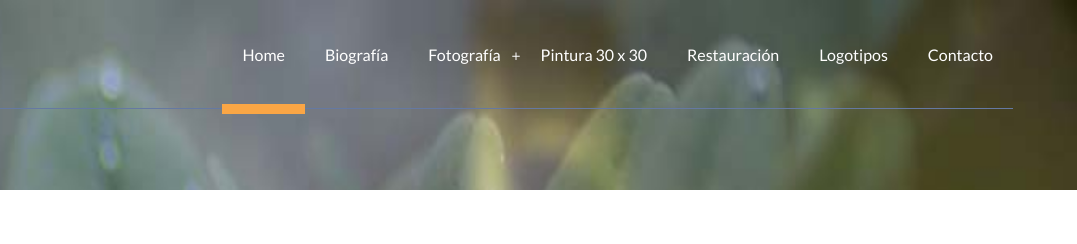
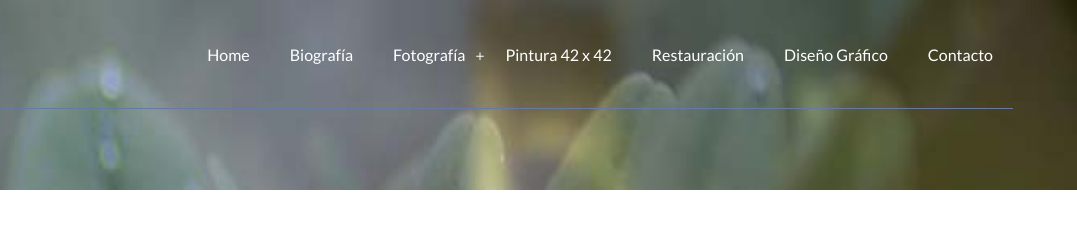
Before and after one commit to kikearte/2, a plain HTML site: page contacto.html in a window 1280 px wide. Shown: the top 244 px of the page, 203-1280 px from the left. Drawn offline with Linux system fonts and the light colour scheme.

Commit message:
Update contacto.html

```diff
--- a/contacto.html
+++ b/contacto.html
@@ -21,6 +21,7 @@ License URL: http://creativecommons.org/licenses/by/3.0/
     });
    </script>
 </head>
+
 <body>
 <div class="wrap">
 	<div class="pages-top">
@@ -30,18 +31,17 @@ License URL: http://creativecommons.org/licenses/by/3.0/
 		     <div class="h_menu4"><!-- start h_menu4 -->
 				<a class="toggleMenu" href="#">Menu</a>
 				<ul class="nav">
-					<li class="active"><a href="index.html">Home</a></li>
+					<li><a href="index.html">Home</a></li>
 
 					<li><a href="biog.html">Biografía</a>
-
 					<li><a href=" ">Fotografía</a>
 						<ul>
 							<li><a href="fotobn.html">Fotografía B / N</a></li>
-							<li><a href="foto30.html">Fotografía 30 x 30</a></li>
+							<li><a href="foto30.html">Fotografía 42 x 42</a></li>
 							<li><a href="foto65.html">Fotografía 65 x 25</a></li>
 						</ul>
 					</li>
-					<li><a href="pintura.html">Pintura 30 x 30</a>
+					<li><a href="pintura.html">Pintura 42 x 42</a>
 						<!-- <ul>
 							<li><a href="shortcodes.html">CSR</a></li>
 							<li><a href="shortcodes.html">Locations</a></li>
@@ -57,20 +57,34 @@ License URL: http://creativecommons.org/licenses/by/3.0/
 						</ul>
 						-->
 					</li>
-					<li><a href="logo.html">Logotipos</a>
-						<!-- <ul>
+
+                    <li><a href="dise.html">Diseño Gráfico</a>
+
+					</li>
+
+
+											<!-- <ul>
 							<li><a href="portfolio.html">Dropdown</a></li>
 							<li><a href="portfolio.html">Structure</a></li>
 							<li><a href="portfolio.html">People</a></li>
 						</ul>
 						-->
 					</li>
-					<li><a href="contact.html">Contacto</a></li>
+					<li><a href="cont.html">Contacto</a></li>
 				</ul>
+
+
+
+
 				<script type="text/javascript" src="js/nav.js"></script>
 			</div><!-- end h_menu4 -->
+
+
+
 			<div class="clear"></div>
-		</div><!-- end header_main4 -->
+		</div>
+
+	<!-- end header_main4 -->
      </div>
 	 <div class="main">
 	     <div class="wrap">
```
